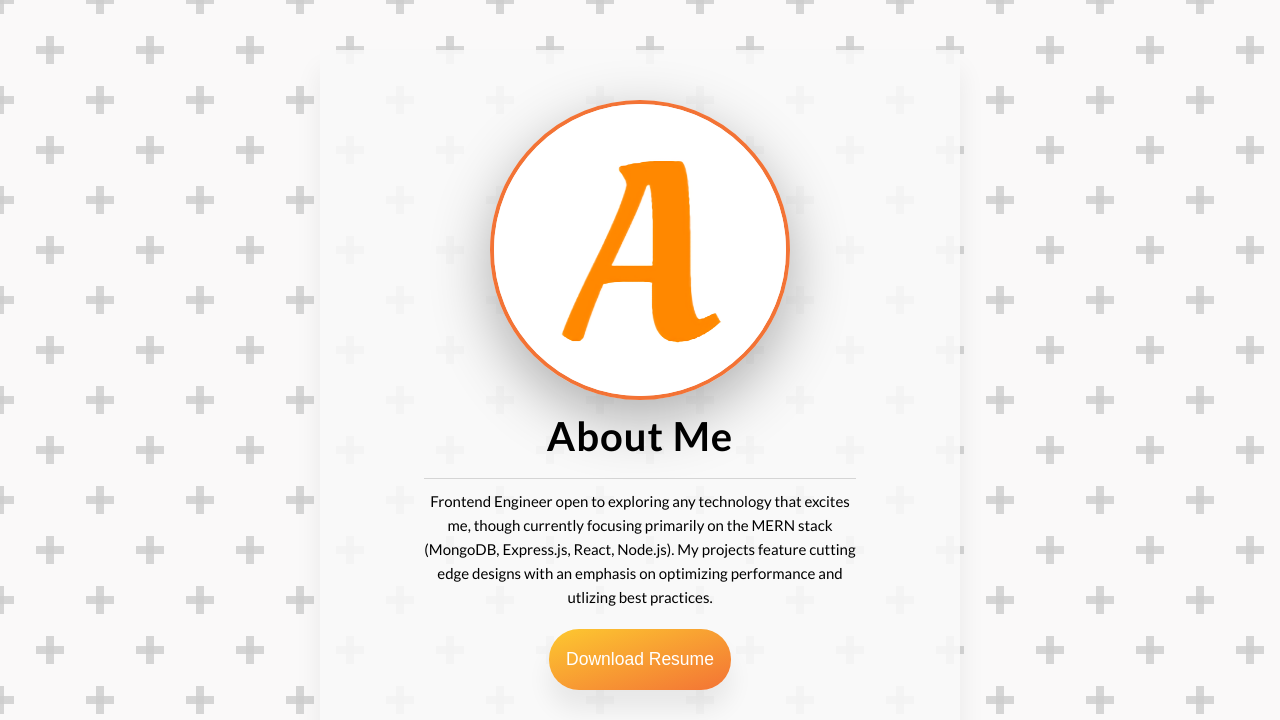
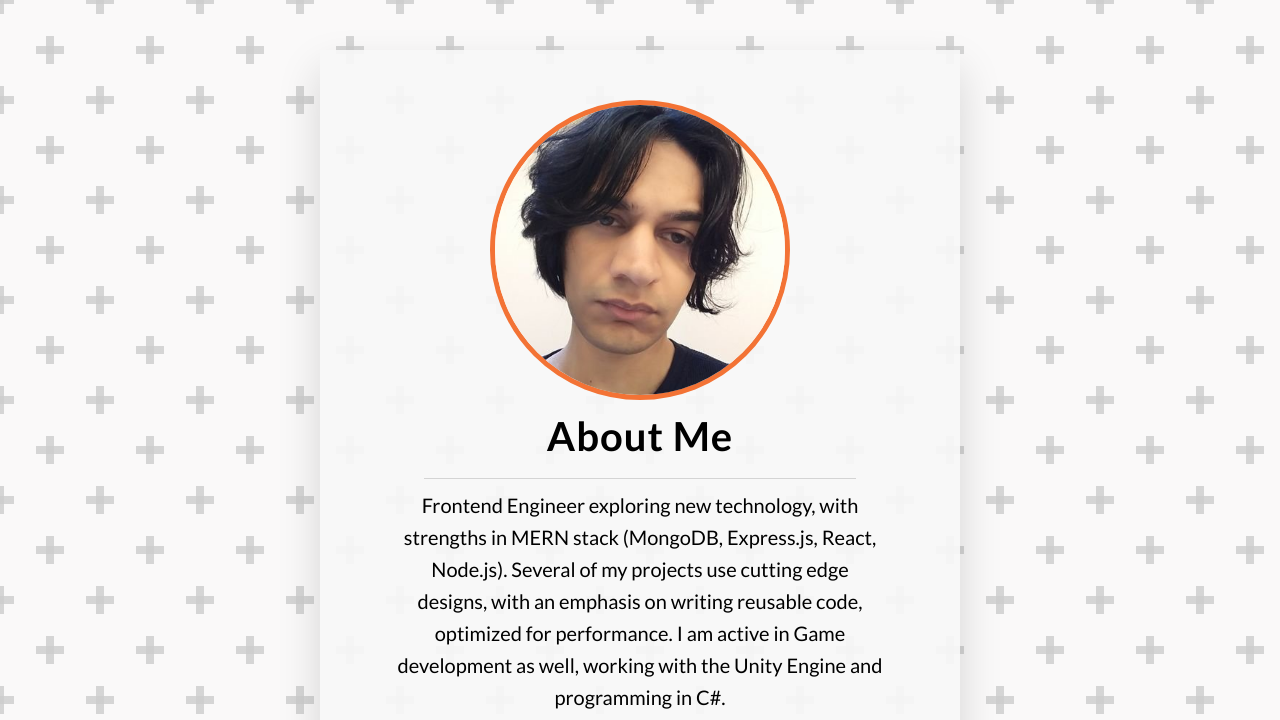
Before and after one commit to ActiveArsal/activearsal.github.io, a website: page index.html in a window 1280 px wide. Shown: the part 800-1520 px from the top of the page. Drawn offline with Linux system fonts and the light colour scheme.

Commit message:
updates made to card component: increase font-size, reduce transparency, change picture

```diff
--- a/index.html
+++ b/index.html
@@ -10,6 +10,7 @@
 
     <link rel="stylesheet" href="https://use.fontawesome.com/releases/v5.6.3/css/all.css" integrity="sha384-UHRtZLI+pbxtHCWp1t77Bi1L4ZtiqrqD80Kn4Z8NTSRyMA2Fd33n5dQ8lWUE00s/" crossorigin="anonymous">
     <link href="https://fonts.googleapis.com/css?family=Lato:400,700" rel="stylesheet">
+
     <link rel="stylesheet" href="css/style.css">
 
     <link rel="apple-touch-icon" sizes="180x180" href="./apple-touch-icon.png">
@@ -54,14 +55,14 @@
         <section class="about" id='about'>
             <div class="card">
                 <!-- <img src="./img/needle.jpg" alt="profile pic" class="card-image"> -->
-                <img src="./img/logo.png" alt="profile pic" class="card-image">
+                <img src="./img/self.jpg" alt="profile pic" class="card-image">
                 <h2 class='card-header'>About Me</h2>
                 <!-- <p class="card-description">Working primarily in the MERN stack (MongoDB, Express.js, React, Node.js), my projects feature
                 the most cutting edge and modern designs, ensuring a good user experience and performance across all platforms.
                 </p> -->
-                <p class="card-description">Frontend Engineer open to exploring any technology that excites me, though currently focusing primarily
-                	on the MERN stack (MongoDB, Express.js, React, Node.js). My projects feature cutting edge designs with an emphasis on optimizing
-                	performance and utlizing best practices.
+                <p class="card-description">Frontend Engineer exploring new technology, with strengths in MERN stack (MongoDB, Express.js, React, Node.js). Several
+                of my projects use cutting edge designs, with an emphasis on writing reusable code, optimized for performance. I am
+                active in Game development as well, working with the Unity Engine and programming in C#.
                 </p>
                 <button class='button' type="submit" onclick="window.open('ArsalResume.pdf')">Download Resume</button>
             </div>
--- a/sass/components/_card.scss
+++ b/sass/components/_card.scss
@@ -3,9 +3,9 @@
     margin: 0 auto;
     width: 50%;
     text-align: center;
-    background: rgba(249, 249, 249, .85);
+    background: rgba(249, 249, 249, .9);
     color: #000;
-    box-shadow: var(--shadow-light);
+    box-shadow: var(--shadow-medium);
 
     @media only screen and (max-width: $bp-large) {
         width: 60%;
@@ -20,7 +20,7 @@
     @media only screen and (max-width: $bp-small) {
         width: 100%;
         padding: 2rem 2rem 1rem;
-        background: none;
+        // background: none;
         box-shadow: none;
     }
 
@@ -29,8 +29,8 @@
         width: 300px;
         height: 300px;
         border-radius: 50%;
-        border: 4px solid var(--color-primary-dark);
-        box-shadow: var(--shadow-dark);
+        border: 5px solid var(--color-primary-dark);
+        // box-shadow: var(--shadow-dark);
 
         @media only screen and (max-width: $bp-medium) {
             width: 250px;
@@ -72,12 +72,12 @@
     }
 
     &-description {
-        font-size: 1.5rem;
-        width: 80%;
+        font-size: 2rem;
+        width: 90%;
         margin: 1rem auto;
 
         @media only screen and (max-width: $bp-small) {
-            font-size: 1.25rem;
+            font-size: 1.5rem;
             width: 90%;
         }
     }
```
Also changed, not shown: css/style.css, img/self.jpg (added).
